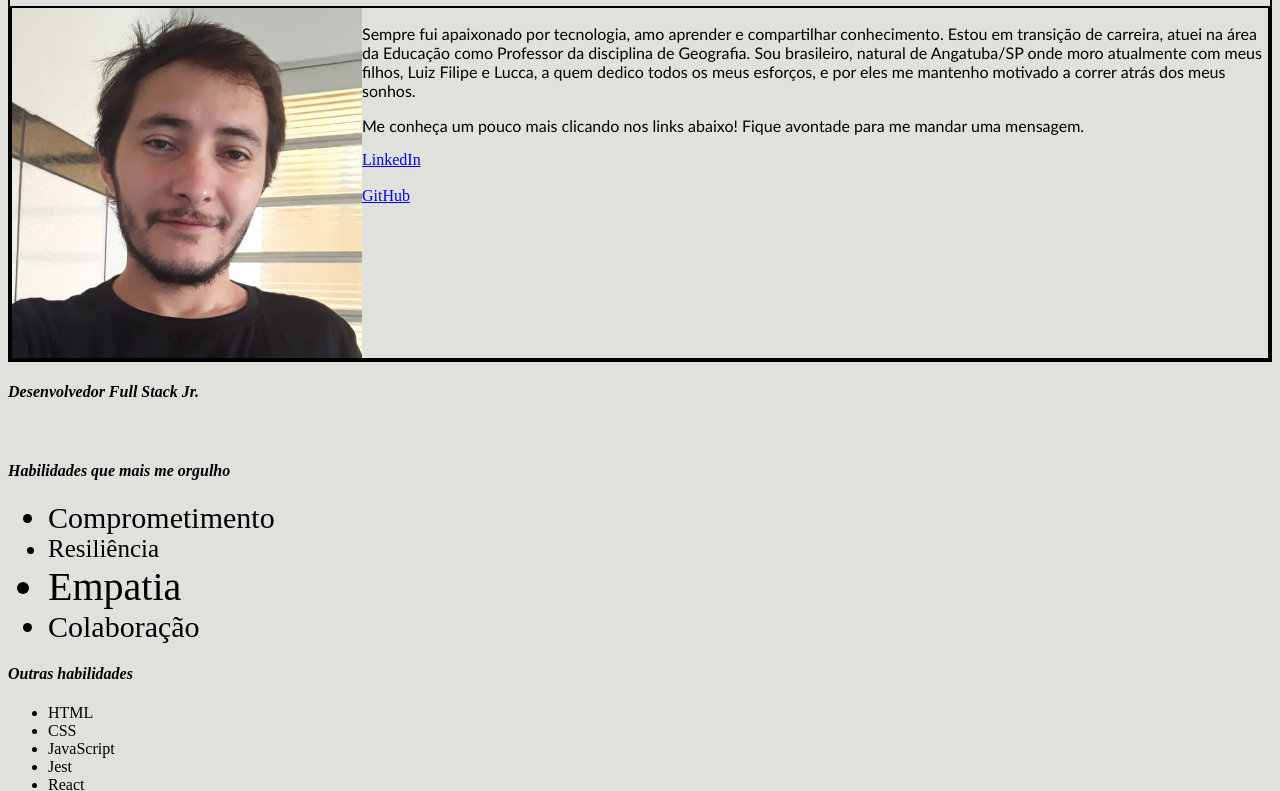
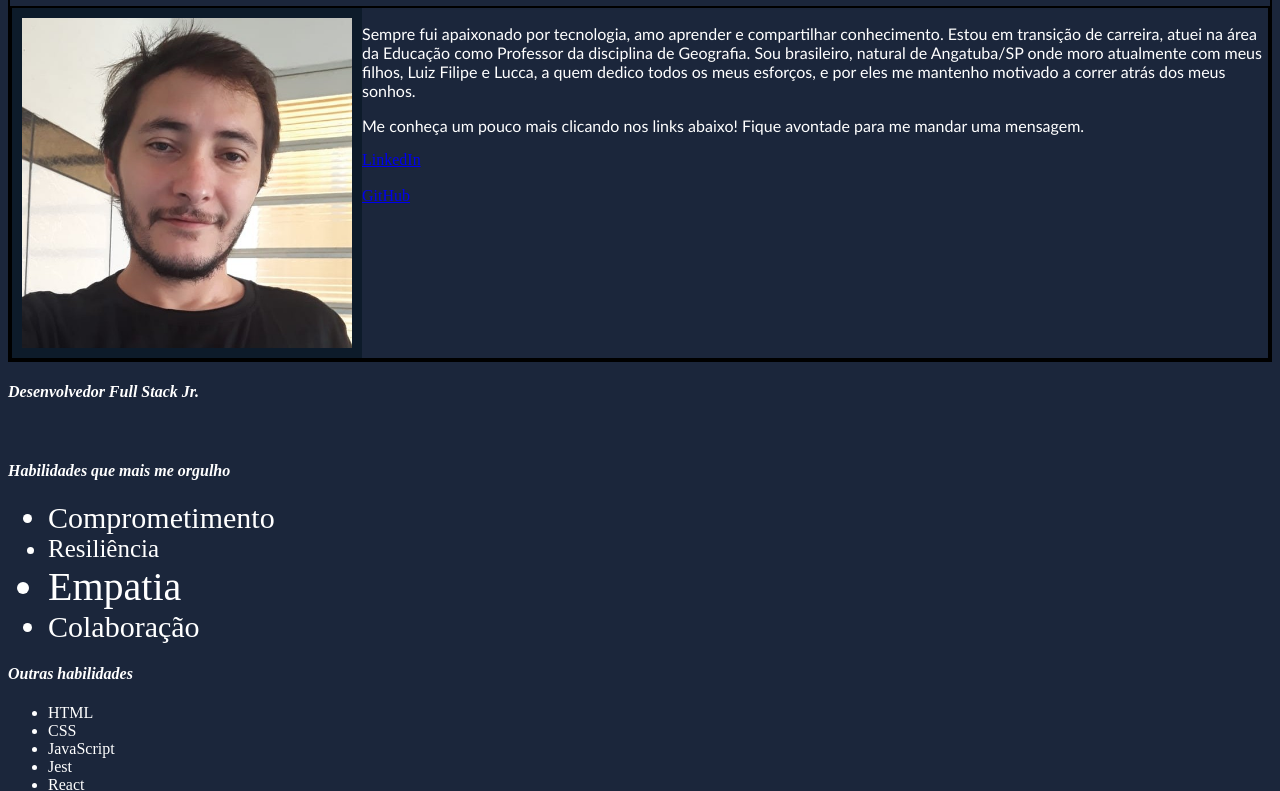
Before and after one commit to LuizOtavio-dev/LuizOtavio-dev.github.io, a plain HTML site: page index.html in a window 1280 px wide. Shown: the part 121-912 px from the top of the page. Drawn offline with Linux system fonts and the light colour scheme.

Commit message:
modifica o bg color

```diff
--- a/style.css
+++ b/style.css
@@ -1,5 +1,6 @@
 body {
-    background-color: #e0e1dd;
+    background-color: #1b263b;
+    color: white;
 }
 
 h4 {
@@ -13,7 +14,9 @@ h4 {
 
 #top {
     float: left;
-    width: 350px;
+    width: 330px;
+    padding: 10px;
+    background-color: #0d1b2a;
 }
 
 .des-container {
```
